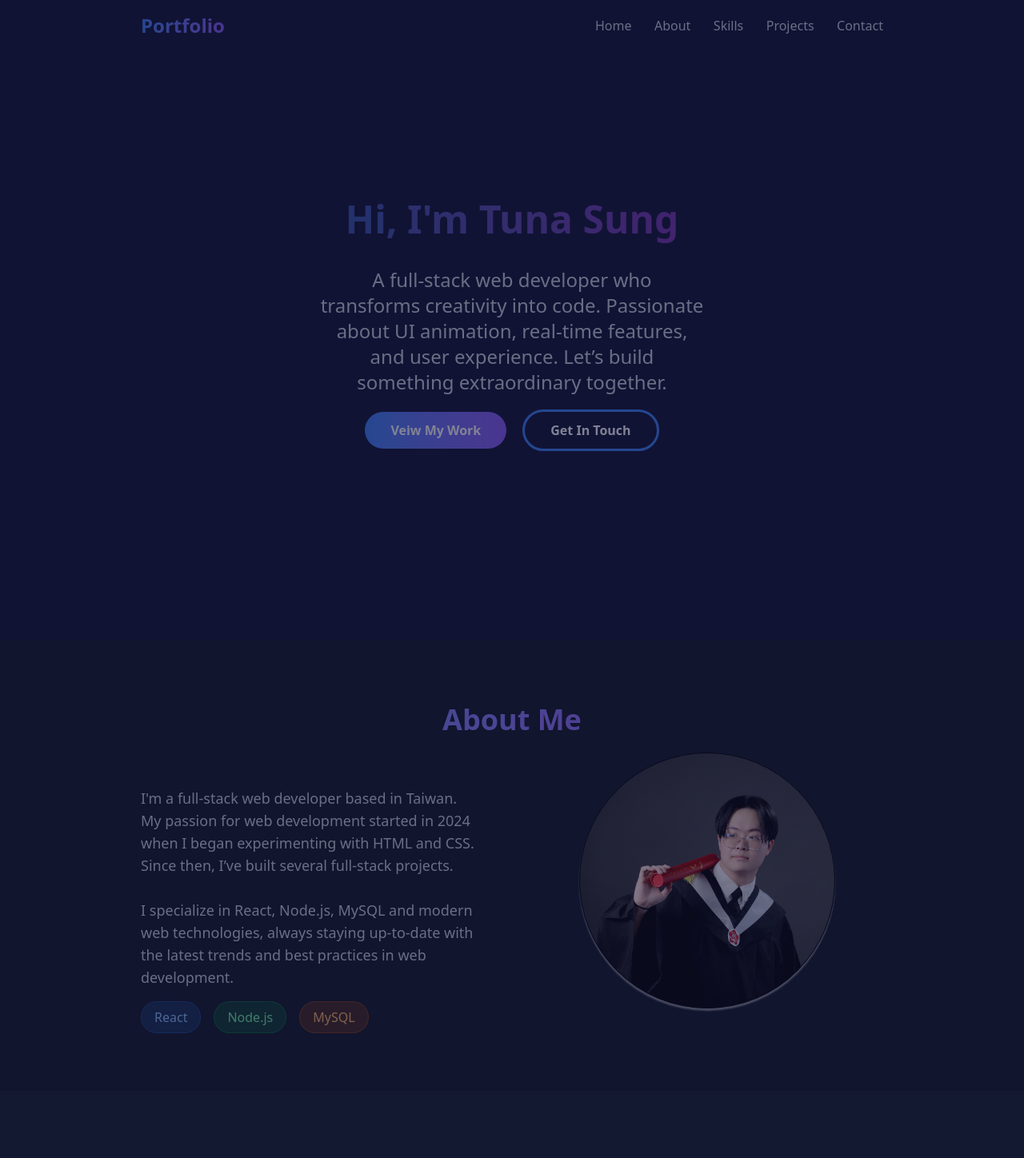
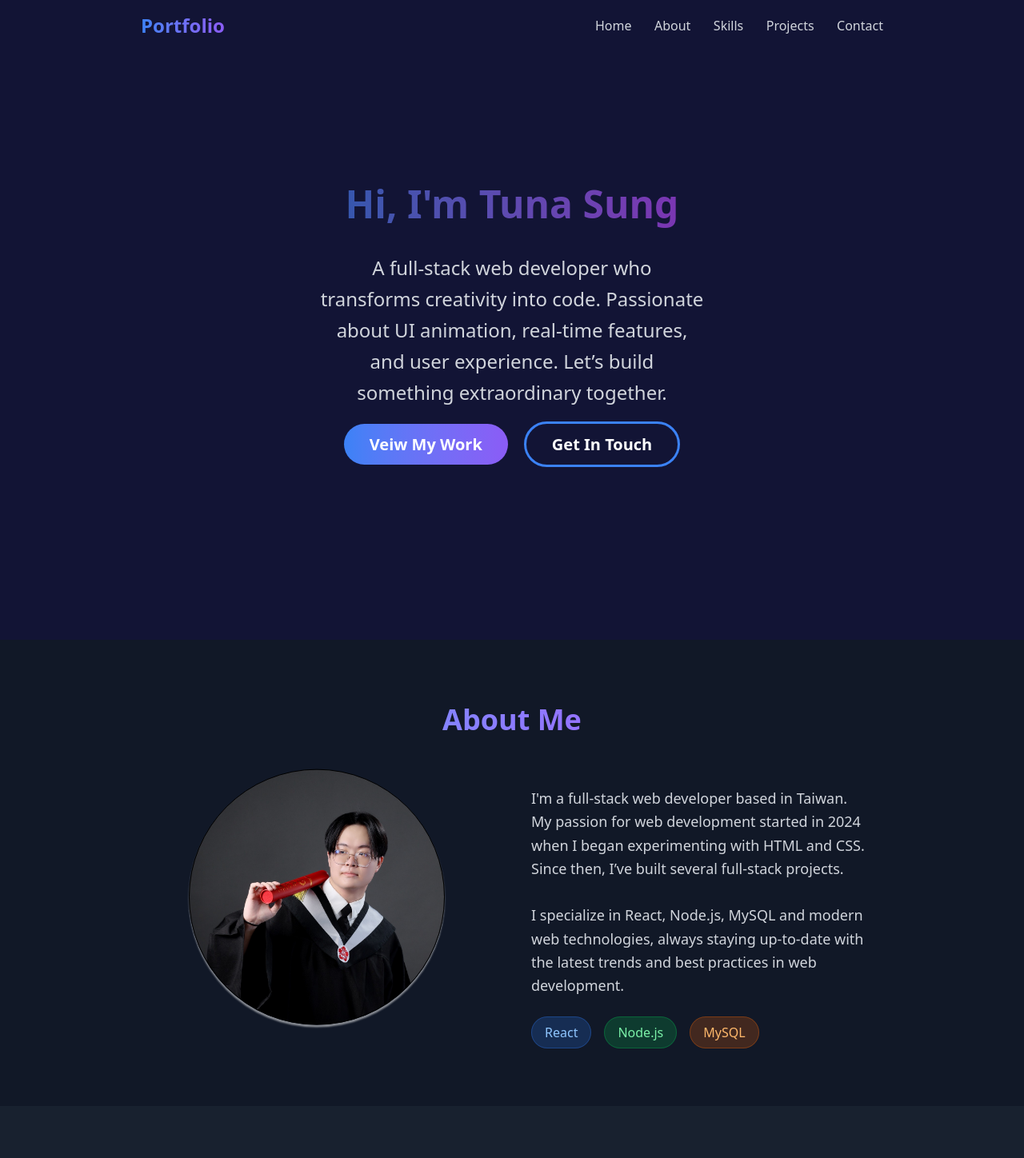
Before and after one commit to TunaSung/Portfolio, a React (Vite) app: page / in a window 1280 px wide. Shown: the top 1448 px of the page at 80% size. Built offline with nearby package versions, Linux system fonts and the light colour scheme.

Commit message:
新增手機排版

```diff
--- a/package.json
+++ b/package.json
@@ -16,6 +16,8 @@
     "react": "^19.1.0",
     "react-burger-menu": "^3.1.0",
     "react-dom": "^19.1.0",
+    "react-icon": "^1.0.0",
+    "react-icons": "^5.5.0",
     "react-responsive": "^10.0.1",
     "tailwindcss": "^4.1.11",
     "typewriter-effect": "^2.22.0"
--- a/src/App.css
+++ b/src/App.css
@@ -20,6 +20,9 @@
 .container-mid {
     @apply w-[75%] max-lg:w-[90%] max-md:w-[98%] mx-auto px-4
 }
+.avatar-position {
+    @apply absolute -top-[15%] left-1/2 -translate-x-1/2
+}
 
 /* font */
 @layer utilities {
--- a/src/App.jsx
+++ b/src/App.jsx
@@ -17,7 +17,7 @@ function App() {
   useEffect(() => {
     const timer = setTimeout(() => {
       setIsFirstRender(false);
-    }, 5000);
+    }, 5500);
 
     return () => clearTimeout(timer);
   }, []);
--- /dev/null
+++ b/src/components/HamburgerMenu.jsx
@@ -0,0 +1,93 @@
+import { useEffect, useRef, useState, useCallback } from "react";
+import { motion, AnimatePresence } from 'framer-motion'
+import { SlMenu } from "react-icons/sl";
+
+function useOutsideClick(ref, handler) {
+  useEffect(() => {
+    const listener = (event) => {
+      if (ref.current && !ref.current.contains(event.target)) {
+        // Only trigger handler if the click is outside the ref element
+        handler(event);
+      }
+    };
+    document.addEventListener("mousedown", listener);
+    return () => {
+      document.removeEventListener("mousedown", listener);
+    };
+  }, [ref, handler]);
+}
+
+function HamburgerMenu({ sectionList }) {
+  // State: controls whether the menu is open
+  const [isOpen, setIsOpen] = useState(false);
+
+  // Close the menu when the Escape key is pressed
+  useEffect(() => {
+    const handleKeyDown = (e) => {
+      if (e.key === "Escape" && isOpen) {
+        setIsOpen(false);
+      }
+    };
+    window.addEventListener("keydown", handleKeyDown);
+    return () => window.removeEventListener("keydown", handleKeyDown);
+  }, [isOpen]);
+
+  // Ref: tracks the component container for outside click detection
+  const containerRef = useRef(null);
+
+  // Toggle the menu open/closed
+  const handleMenuOpen = () => {
+    setIsOpen((prev) => !prev);
+    console.log(isOpen)
+  };
+
+  // Memoized callback to handle outside clicks (only closes when open)
+  const handleOutsideClick = useCallback(() => {
+    if (isOpen) handleMenuOpen();
+  }, [isOpen]);
+
+  // Attach the outside click listener
+  useOutsideClick(containerRef, handleOutsideClick);
+
+  return (
+    <div ref={containerRef} className="flex justify-center items-center">
+      {/* Start menu icon btn */}
+      <button
+        onClick={handleMenuOpen}
+        className="text-3xl text-[#3b82f6] max-sm:text-2xl"
+        aria-label="Open menu"
+      >
+        <SlMenu />
+      </button>
+      {/* End menu icon btn */}
+
+      {/* Start menu list */}
+      <AnimatePresence>
+        {isOpen && (
+          <motion.div className="absolute px-4 flex flex-col top-1/3 right-0 border rounded-2xl rounded-tr-none bg-indigo-950 text-blue-300 border-blue-500/60 group" role="menu"
+          initial={{ clipPath: "inset(0% 0% 100% 100%)" }} // inset(T R B L)
+          animate={{ clipPath: "inset(0% 0% 0% 0%)" }}
+          exit={{ clipPath: "inset(0% 0% 100% 100%)" }}
+          transition={{ duration: 0.2, ease: "easeOut" }}
+          >
+            {sectionList.map((section) => (
+              <a
+                key={`menu_${section}`}
+                className="text-center text-lg font-bold py-3 border-b last:border-0 group-hover:text-white
+                max-sm:text-sm"
+                href={`#${section.toLowerCase()}`}
+                role="menuitem"
+                onClick={handleMenuOpen}
+              >
+                {section}
+              </a>
+            ))}
+          </motion.div>
+        )}
+      </AnimatePresence>
+      {/* End menu list */}
+    </div>
+  );
+}
+
+export default HamburgerMenu;
--- a/src/components/LoadingScreen.jsx
+++ b/src/components/LoadingScreen.jsx
@@ -3,7 +3,8 @@ import Typewriter from 'typewriter-effect';
 function LoadingScreen() {
     return (
         <div className="w-screen h-screen fixed inset-0 bg-[#121435] flex justify-center items-center">
-            <h1 className="text-4xl text-[#D35EF4] font-orbitron">
+            <h1 className="text-4xl text-[#D35EF4] font-orbitron
+            max-sm:text-lg">
                 <Typewriter
                     onInit={(typewriter) => {
                     typewriter
--- a/src/components/Navbar.jsx
+++ b/src/components/Navbar.jsx
@@ -1,9 +1,13 @@
 import { useEffect, useState } from 'react'
 import { motion } from 'framer-motion'
 import { useMediaQuery } from "react-responsive";
+import HamburgerMenu from './HamburgerMenu';
+
 function Navbar(){
     const [scrolled, setScrolled] = useState(false)
-    const labels = ['Home', 'About', 'Skills', 'Projects', 'Contact']
+    const sectionList = ['Home', 'About', 'Skills', 'Projects', 'Contact']
+
+    const isWidth768 = useMediaQuery({ minWidth: 768 });
 
     useEffect(() => {
         const handleScroll = () => {
@@ -16,25 +20,31 @@ function Navbar(){
     }, [])
 
     return(
-        <motion.nav className={`z-50 fixed top-0 right-0 w-full h-16 2xl:h-30 transition-all duration-350
+        <motion.nav className={`z-50 fixed top-0 right-0 w-full h-16 transition-all duration-350
             ${scrolled ? 'bg-[#0B1121] shadow-md backdrop-blur-md' : 'bg-transparent'}
+            max-sm:h-20
         `}>
             <div className="container-mid h-full flex justify-between">
-                <a href='#home' className="h-full flex justify-center items-center text-2xl 2xl:text-4xl font-bold bg-linear-to-r from-[#3b82f6] to-[#8b5cf6] bg-clip-text text-transparent">
+                <a href='#home' className="h-full text-2xl flex justify-center items-center font-bold bg-linear-to-r from-[#3b82f6] to-[#8b5cf6] bg-clip-text text-transparent
+                max-sm:text-md">
                     Portfolio
                 </a>
 
-                <ul className="h-full w-90 2xl:w-120 flex justify-between">
-                    {labels.map(label => (
-                        <li key={label} className="flex items-center">
-                            <a href={`#${label.toLowerCase()}`}
-                            className="text-gray-300 hover:text-blue-400 2xl:text-2xl transition-color duration-200"
-                            >
-                                {label}
-                            </a>
-                        </li>
-                    ))}
-                </ul>
+                {!isWidth768 ? (
+                    <HamburgerMenu sectionList={sectionList} />
+                ) : (
+                    <ul className="h-full w-90 flex justify-between">
+                        {sectionList.map(section => (
+                            <li key={section} className="flex items-center">
+                                <a href={`#${section.toLowerCase()}`}
+                                className="text-gray-300 hover:text-blue-400 transition-color duration-200"
+                                >
+                                    {section}
+                                </a>
+                            </li>
+                        ))}
+                    </ul>
+                )}
             </div>
         </motion.nav>
     )
--- a/src/components/sections/1_Home.jsx
+++ b/src/components/sections/1_Home.jsx
@@ -3,9 +3,10 @@ import { motion } from 'framer-motion'
 function Home(){
     return(
         <section id='home'>
-            <header className="w-full h-screen flex justify-center items-center bg-[#121435]">
-                <div className='text-center w-120 2xl:w-240'>
-                    <motion.div className="text-5xl 2xl:text-8xl h-15 2xl:h-30 mb-6 bg-linear-to-r from-[#3b82f6] to-[#c043ff] bg-clip-text text-transparent font-extrabold"
+            <header className="container-mid h-screen flex justify-center items-center bg-[#121435]">
+                <div className='text-center w-120'>
+                    <motion.div className="text-5xl h-15 mb-6 bg-linear-to-r from-[#3b82f6] to-[#c043ff] bg-clip-text text-transparent font-extrabold
+                    max-sm:text-4xl max-sm:h-12 max-md:sm-8"
                     animate={{ opacity: [ 0.5, 1, 0.5 ] }}
                     transition={{
                         duration: 3,
@@ -15,18 +16,26 @@ function Home(){
                     >
                         Hi, I'm Tuna Sung
                     </motion.div>
-                    <p className="text-2xl 2xl:text-3xl mb-8 2xl:mb-10 text-gray-300">
+                    <p className="text-2xl mb-8 text-gray-300 leading-relaxed
+                    max-sm:text-lg max-sm:mb-10">
                         A full-stack web developer who transforms creativity into code.
                         Passionate about UI animation, real-time features, and user experience.
                         Let’s build something extraordinary together.
                     </p>
-                    <div className='space-x-5 2xl:space-x-15 text-[#fff] font-extrabold'>
-                        <a href="#projects" className='2xl:text-2xl px-8 py-3 2xl:px-12 2xl:py-6 rounded-full bg-linear-to-r from-[#3b82f6] to-[#8b5cf6] hover:scale-110 transition-all duration-200'>
-                            Veiw My Work
-                        </a>
-                        <a href="#contact" className='2xl:text-2xl px-8 py-3 2xl:px-12 2xl:py-6 rounded-full border-3 border-[#3b82f6] hover:bg-[#3b82f6] transition-all duration-200'>
-                            Get In Touch
-                        </a>
+                    <div className='space-x-5 text-[#fff] font-extrabold
+                    max-sm:space-x-3'>
+                        <button className='hover:scale-110 transition-all duration-200'>
+                            <a href="#projects" className='px-8 py-3 text-xl rounded-full bg-linear-to-r from-[#3b82f6] to-[#8b5cf6]
+                            max-sm:px-4 max-sm:py-3 max-sm:text-sm'>
+                                Veiw My Work
+                            </a>
+                        </button>
+                        <button>
+                            <a href="#contact" className='px-8 py-3 text-xl rounded-full border-3 border-[#3b82f6] hover:bg-[#3b82f6] transition-all duration-200
+                            max-sm:px-4 max-sm:py-3 max-sm:text-sm'>
+                                Get In Touch
+                            </a>
+                        </button>
                     </div>
                 </div>
             </header>
--- a/src/components/sections/2_About.jsx
+++ b/src/components/sections/2_About.jsx
@@ -1,24 +1,41 @@
 import Hero from '../Hero'
-import {motion} from 'framer-motion'
+import { motion } from 'framer-motion'
+import { useMediaQuery } from "react-responsive";
 
 function About(){
+
+    const isWidth768 = useMediaQuery({ minWidth: 768 });
+
     return(
         <section id='about'>
             <Hero bgc={'#111827'}>
                 <div className='container-mid'>
-                    <h2 class="text-4xl 2xl:text-6xl font-bold text-center mb-16 bg-gradient-to-r from-blue-400 to-purple-500 bg-clip-text text-transparent">
+                    <h2 className="text-4xl font-bold text-center mb-16 bg-gradient-to-r from-blue-400 to-purple-500 bg-clip-text text-transparent
+                    max-sm:text-2xl max-sm:mb-8">
                         About Me
                     </h2>
-                    <div className='grid grid-cols-2 gap-12'>
-                        <div className=''>
-                            <p className='text-lg 2xl:text-2xl text-gray-300'>
+                    <div className='grid grid-cols-2 gap-12 max-sm:grid-cols-1'>
+                        <div className={`order-${isWidth768 ? '1' : ''}`}>
+                            <motion.div className={`h-80 ${isWidth768 ? 'avatar-position' : ''} aspect-square border rounded-full bg-[url('/畢業照.jpg')] bg-cover bg-no-repeat shadow-[0px_3px_2px_rgba(250,250,250,0.5)]`}
+                            animate={{ translateY: ['0%', '8%', '0%'] }}
+                            transition={{
+                                duration: 5,
+                                repeat: Infinity,
+                                ease: "easeInOut",
+                            }}
+                            >
+
+                            </motion.div>
+                        </div>
+                        <div className={`flex flex-col justify-center items-${isWidth768 ? 'start' : 'center'} gap-8`}>
+                            <p className='text-lg text-gray-300 leading-relaxed
+                            max-sm:text-sm'>
                                 I'm a full-stack web developer based in Taiwan. <br />
                                 My passion for web development started in 2024 when I began experimenting with HTML and CSS.
                                 Since then, I’ve built several full-stack projects. <br /><br />
                                 I specialize in React, Node.js, MySQL and modern web technologies, always staying up-to-date with the latest trends and best practices in web development.
                             </p>
-                            <div className='space-x-4 mt-6
-                            2xl:space-x-8 2xl:mt-10 '>
+                            <div className='space-x-4'>
                                 <span className='px-4 py-2 rounded-full border bg-blue-500/20 text-blue-300 border-blue-500/30
                                 2xl:px-8 2xl:py-3 2xl:text-2xl'>
                                     React
@@ -33,18 +50,6 @@ function About(){
                                 </span>
                             </div>
                         </div>
-                        <div className=''>
-                            <motion.div className="h-80 2xl:h-100 absolute -top-[15%] left-1/2 -translate-x-1/2 aspect-square border rounded-full bg-[url('/畢業照.jpg')] bg-cover bg-no-repeat shadow-[0px_3px_2px_rgba(250,250,250,0.5)]"
-                            animate={{ translateY: ['0%', '8%', '0%'] }}
-                            transition={{
-                                duration: 5,
-                                repeat: Infinity,
-                                ease: "easeInOut",
-                            }}
-                            >
-
-                            </motion.div>
-                        </div>
                     </div>
                 </div>
             </Hero>
--- a/src/components/sections/3_Skills.jsx
+++ b/src/components/sections/3_Skills.jsx
@@ -63,11 +63,12 @@ function Skills() {
   return (
     <section id="skills">
       <Hero bgc={"#18212F"}>
-        <div className="max-w-6xl mx-auto">
-          <h2 className="text-4xl 2xl:text-6xl font-bold h-15 text-center mb-16 bg-gradient-to-r from-blue-400 to-purple-500 bg-clip-text text-transparent">
+        <div className="container-mid">
+          <h2 className="text-4xl font-bold h-15 text-center mb-16 bg-gradient-to-r from-blue-400 to-purple-500 bg-clip-text text-transparent
+          max-sm:text-2xl max-sm:mb-4">
             Skills & Technologies
           </h2>
-          <div className="grid grid-cols-4 gap-8">
+          <div className="grid grid-cols-4 gap-8 max-sm:grid-cols-2">
             {skills.map((skill, index) => (
               <div key={skill.name} className="text-center group">
                 <div className="relative w-24 h-24 mx-auto mb-4">
--- a/src/components/sections/4_Projects.jsx
+++ b/src/components/sections/4_Projects.jsx
@@ -3,7 +3,7 @@ import Hero from "../Hero";
 function Projects() {
   const projects = [
     {
-      title: "E-Commerce Platform",
+      title: "E-Commerce_1 Platform",
       description:
         "Real-time e-commerce platform with chat system and advanced product flow.",
       tech: ["React", "Tailwind", "Node.js", "MySQL", "Socket.io", "Railway"],
@@ -12,7 +12,7 @@ function Projects() {
       githubUrl: 'https://github.com/TunaSung/Second_project'
     },
     {
-      title: "E-Commerce Platform",
+      title: "E-Commerce_2 Platform",
       description:
         "Full-stack online store with user auth, shopping cart, and payment system.",
       tech: ["React", "Tailwind", "Node.js", "MySQL", "ECPay", "Railway"],
@@ -52,8 +52,9 @@ function Projects() {
   return (
     <section id="projects">
       <Hero bgc={"#111827"}>
-        <div className="max-w-6xl mx-auto">
-          <h2 className="text-4xl font-bold text-center h-15 mb-16 bg-gradient-to-r from-blue-400 to-purple-500 bg-clip-text text-transparent">
+        <div className="container-mid">
+          <h2 className="text-4xl font-bold text-center h-15 mb-16 bg-gradient-to-r from-blue-400 to-purple-500 bg-clip-text text-transparent
+          max-sm:text-2xl max-sm:mb-4">
             Featured Projects
           </h2>
           <div className="grid md:grid-cols-2 lg:grid-cols-3 gap-8">
--- a/src/components/sections/5_Contact.jsx
+++ b/src/components/sections/5_Contact.jsx
@@ -4,15 +4,16 @@ function Contact() {
   return (
     <section id="contact">
       <Hero bgc="#18212F">
-        <div className="max-w-4xl mx-auto text-center">
-          <h2 className="text-4xl font-bold mb-8 h-15 bg-gradient-to-r from-blue-400 to-purple-500 bg-clip-text text-transparent">
+        <div className="container-mid text-center">
+          <h2 className="text-4xl font-bold mb-8 h-15 bg-gradient-to-r from-blue-400 to-purple-500 bg-clip-text text-transparent
+          max-sm:text-2xl max-sm:mb-4">
             Let's Work Together
           </h2>
           <p className="text-xl text-gray-300 mb-12">
             Have a project in mind? I'd love to hear about it and discuss how we
             can bring your ideas to life.
           </p>
-          <div className="grid grid-cols-3 gap-8 mb-12">
+          <div className="grid grid-cols-3 gap-8 mb-12 max-sm:grid-cols-1">
             <a href="mailto:ytsung99@gmail.com" target="_blank">
               <div className="w-16 h-16 bg-gradient-to-br from-blue-500 to-purple-600 rounded-full flex items-center justify-center mx-auto mb-4 group-hover:scale-110 transform transition-all duration-200">
                 📧
```
Also changed, not shown: src/components/BurgerMenu.jsx (deleted, +0 -7 lines), 1 other file (tests, documents, lock files or other folders).
